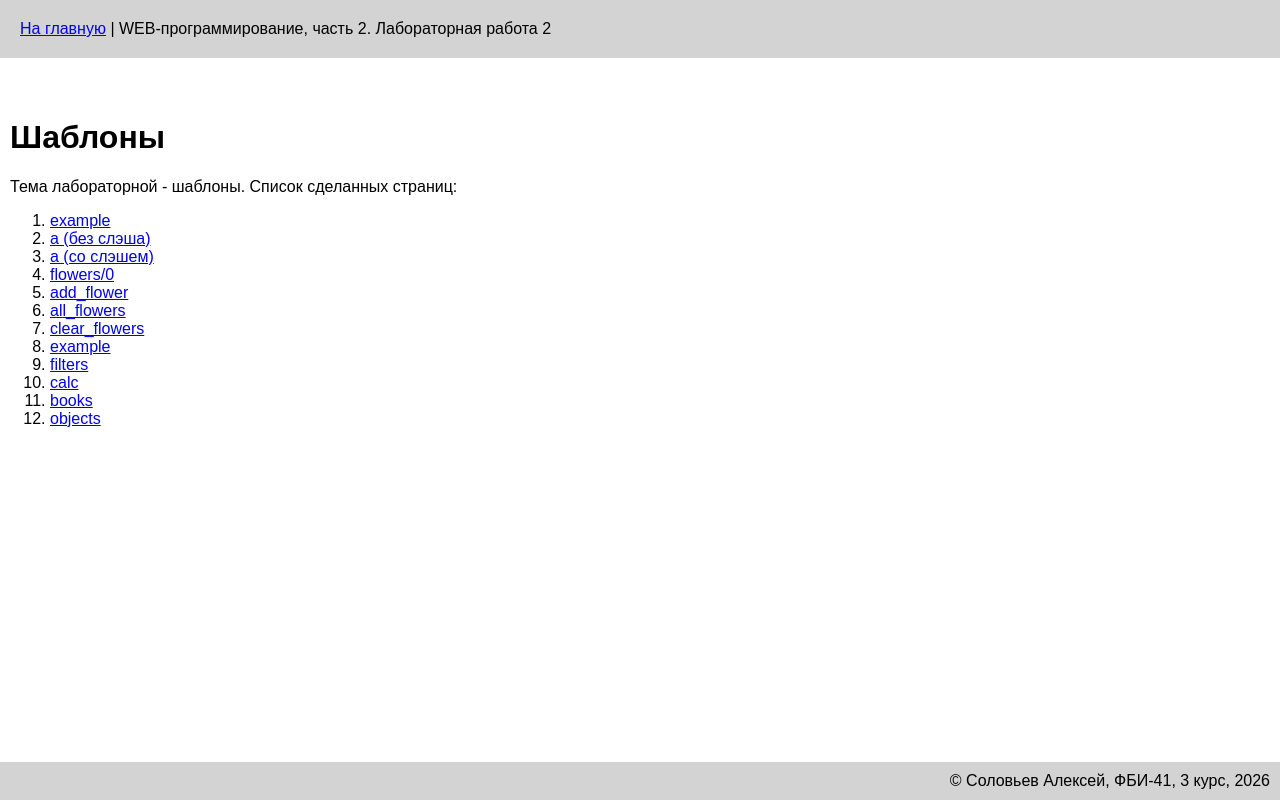
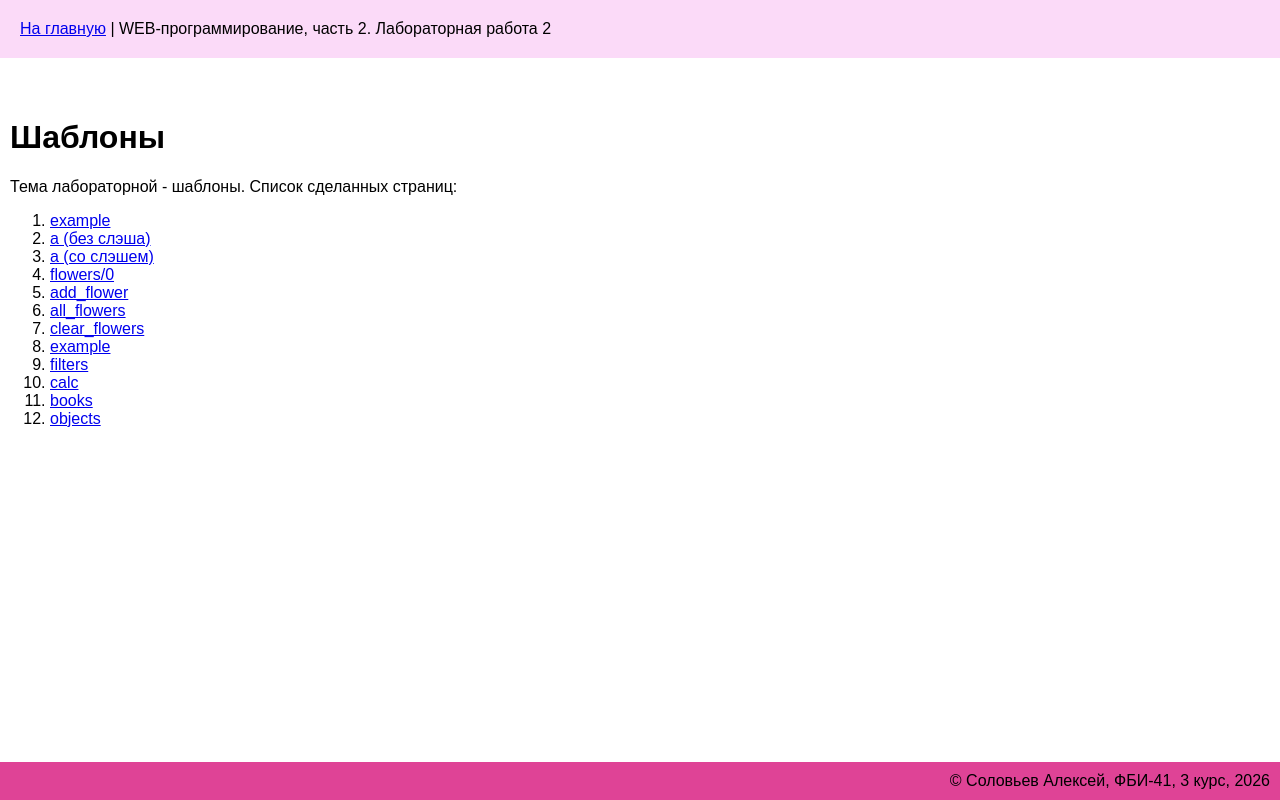
Before and after one commit to PepeMEOW/WEBKA2, a Flask app: page /lab2/ in a window 1280 px wide. Run offline with Flask 3, Linux system fonts and the light colour scheme.

Commit message:
оставшиеся изменения

```diff
--- a/app.py
+++ b/app.py
@@ -252,7 +252,7 @@ def not_found(err):
     rows = ""
     for entry in reversed(log):
         rows += '''
-            <li>
+            <li>,
                 <span class="time">[''' + str(entry["time"]) + ''']</span>,
                 пользователь <b>''' + html.escape(entry["ip"]) + '''</b>
                 зашёл на адрес:
--- a/static/lab1.css
+++ b/static/lab1.css
@@ -10,8 +10,8 @@ h1 {
 }
 
 img {
-    width: 400px;
-    height: 300px;
+    width: 200px;
+    height: 100px;
     border: 4px solid #2a5d9f;
     border-radius: 12px;
 }
--- a/static/main.css
+++ b/static/main.css
@@ -11,13 +11,13 @@ main {
 header {
     margin-bottom: 30px;
     padding: 20px;
-    background: lightgray;
+    background: rgba(225, 13, 204, 0.149);
 }
 
 footer {
     margin-top: 20px;
     padding: 10px;
-    background: lightgray;
+    background: rgb(223, 67, 150);
     text-align: right;
     position: fixed;
     bottom: 0;
```
Also changed, not shown: README.md.
